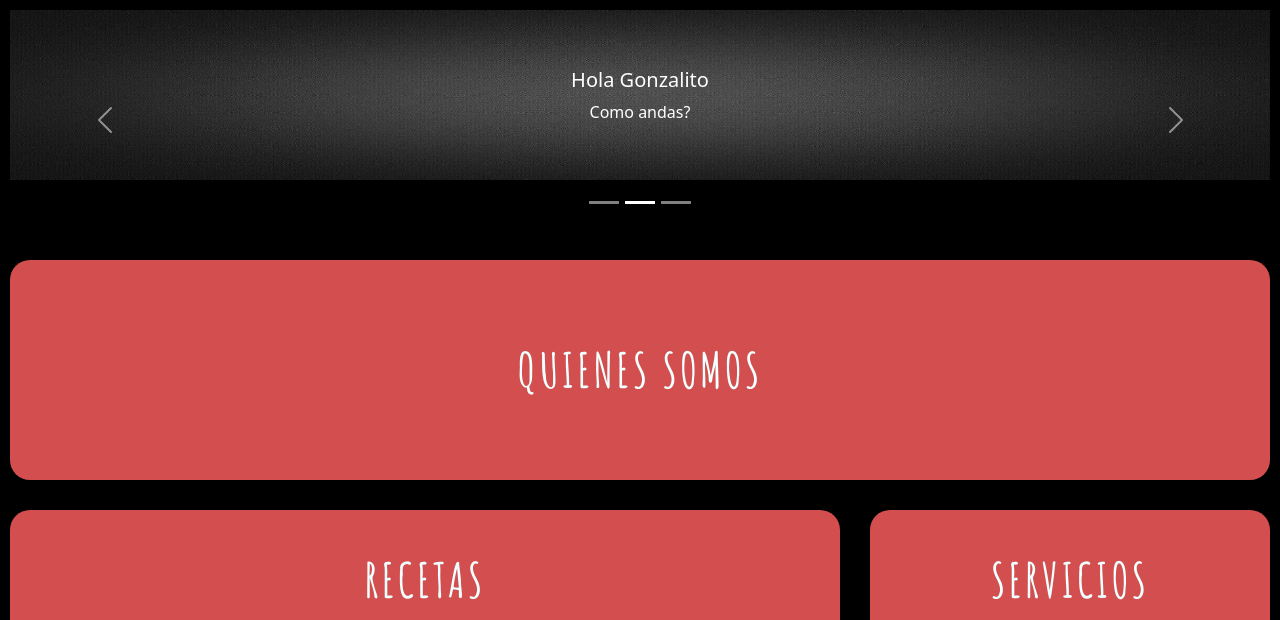
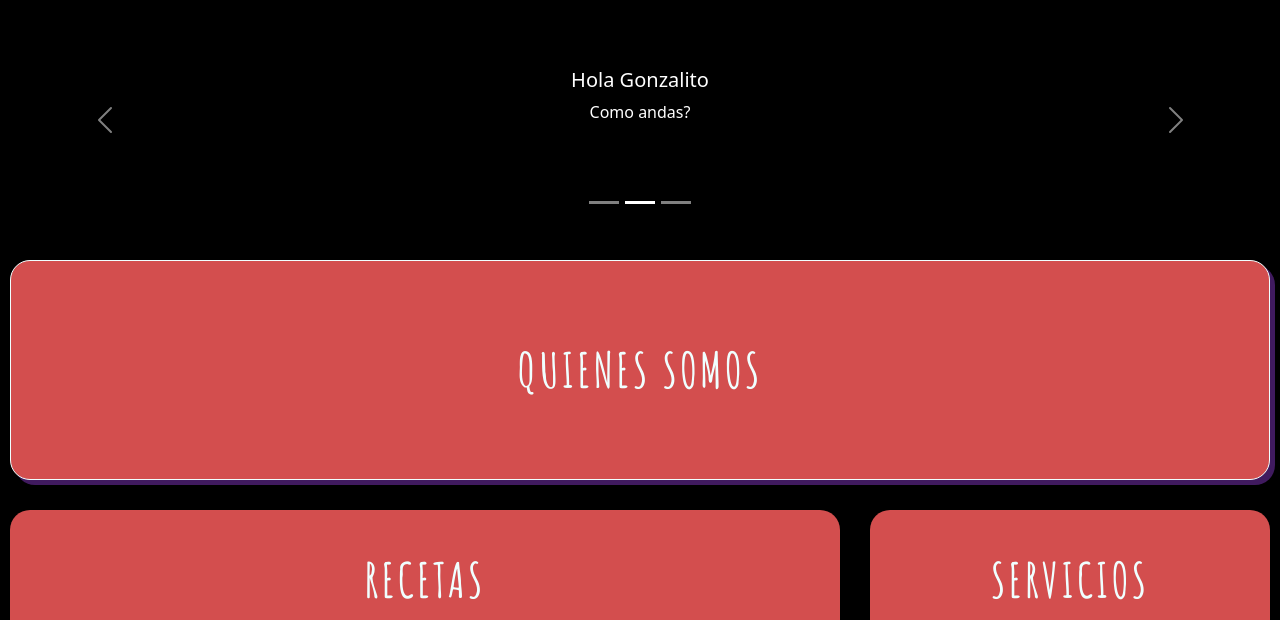
Before and after one commit to FedericoPagano/ProyectoFinal, a website: page index.html in a window 1280 px wide. Shown: the part 180-800 px from the top of the page. Drawn offline with nearby package versions, Linux system fonts and the light colour scheme.

Commit message:
modificacion carrusel y bordes

```diff
--- a/CSS/style.scss
+++ b/CSS/style.scss
@@ -62,7 +62,9 @@ a, ul, li {
     grid-area: quienes;
     background-color: $backsection;
     margin: $marginsection;
-    border-radius: $bordessection
+    border-radius: $bordessection;
+    border: 1px solid;
+    box-shadow: 5px 5px #401a5f;
 }
 .recetas{
     grid-area: recetas;
@@ -80,7 +82,7 @@ a, ul, li {
     grid-area: contacto;
     background-color: $backsection;
     margin: $marginsection;
-    border-radius: $bordessection
+    border-radius: $bordessection;
 }
 .material{
     grid-area: material;
--- a/index.html
+++ b/index.html
@@ -75,21 +75,21 @@
             </div>
             <div class="carousel-inner">
                 <div class="carousel-item active">
-                    <img src="IMG/fondoGris.jpg" class="d-block w-100 carousel__diseno" alt="...">
+                    <img src="IMG/fondonegro.png" class="d-block w-100 carousel__diseno" alt="...">
                     <div class="carousel-caption d-none d-md-block">
                         <h5>Hola Gonzalito</h5>
                         <p>Como andas?</p>
                     </div>
                 </div>
                 <div class="carousel-item">
-                    <img src="IMG/fondoGris.jpg" class="d-block w-100 carousel__diseno" alt="...">
+                    <img src="IMG/fondonegro.png" class="d-block w-100 carousel__diseno" alt="...">
                     <div class="carousel-caption d-none d-md-block">
                         <h5>Hola Gonzalito</h5>
                         <p>Como andas?</p>
                     </div>
                 </div>
                 <div class="carousel-item">
-                    <img src="IMG/fondoGris.jpg" class="d-block w-100 carousel__diseno" alt="...">
+                    <img src="IMG/fondonegro.png" class="d-block w-100 carousel__diseno" alt="...">
                     <div class="carousel-caption d-none d-md-block">
                         <h5>Hola Gonzalito</h5>
                         <p>Como andas?</p>
```
Also changed, not shown: CSS/style.css, IMG/fondonegro.png (added), 1 other file.
